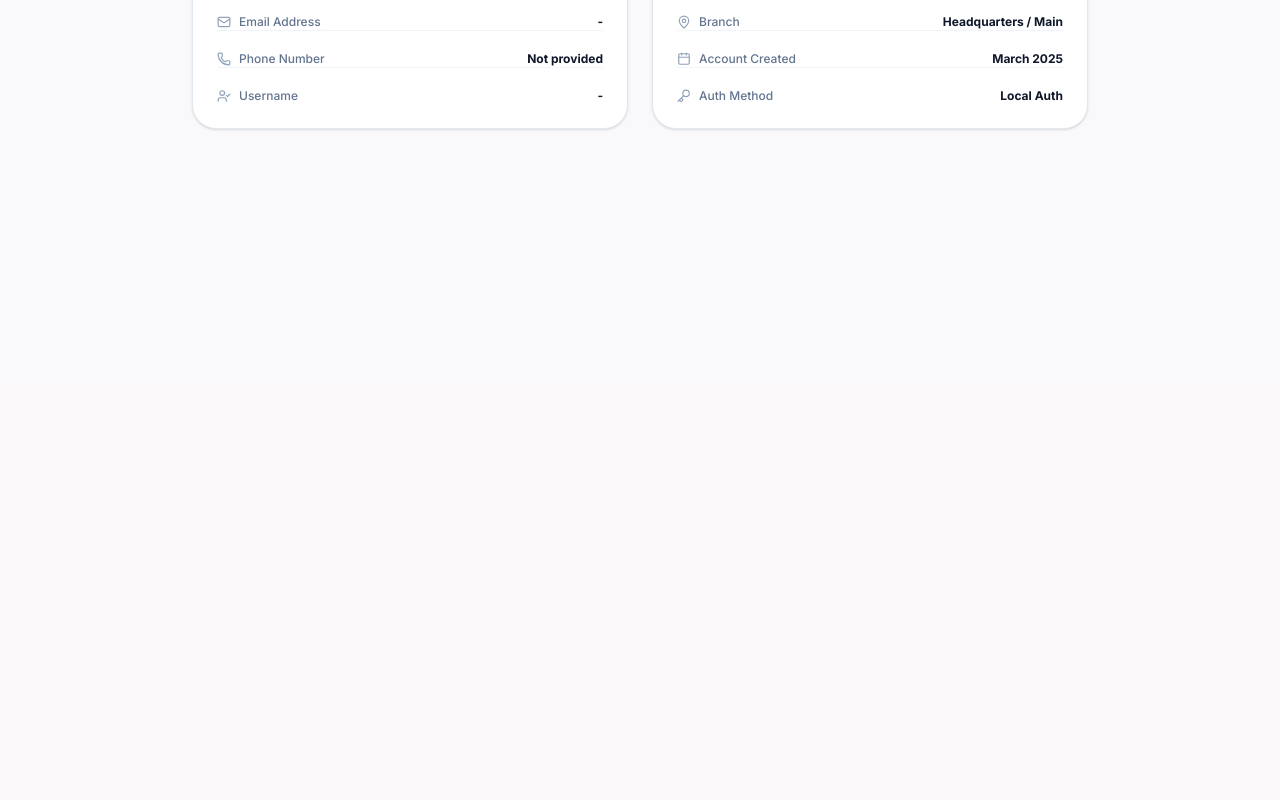
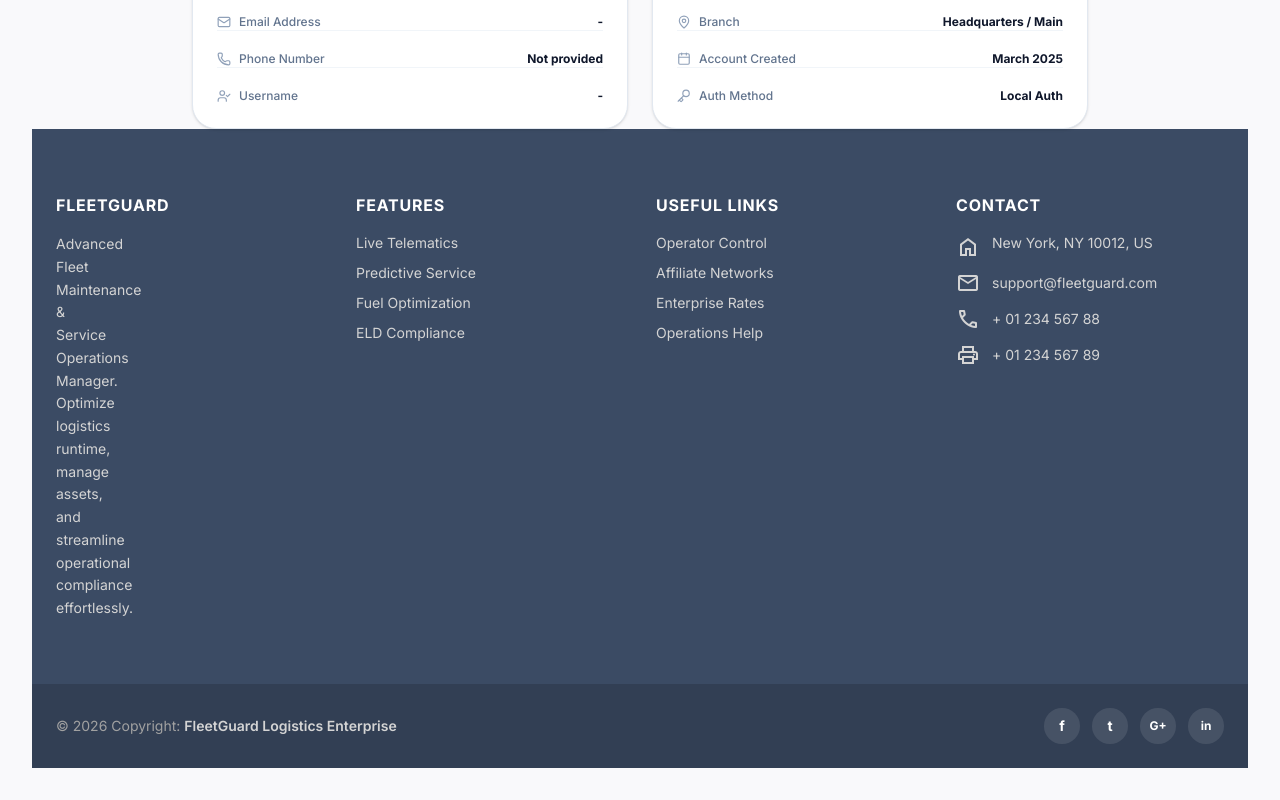
Before and after one commit to shettigarpratham6-web/FleetGuard, a Next.js app in the folder frontend/: page /profile in a window 1280 px wide. Shown: the part 414-1214 px from the top of the page. Before the commit the page ends 800 px from the top, so only its background shows below. Built offline with nearby package versions, Linux system fonts and the light colour scheme; no server answers.

Commit message:
footer added

```diff
--- a/frontend/src/app/driver/page.tsx
+++ b/frontend/src/app/driver/page.tsx
@@ -5,6 +5,7 @@ import { useRouter } from 'next/navigation';
 import LayoutWrapper from '@/components/LayoutWrapper';
 import { api } from '@/services/api';
 import { Notification, User } from '@/types';
+import Footer from '@/components/footer';
 
 export default function DriverDashboardPage() {
   const router = useRouter();
@@ -228,7 +229,9 @@ export default function DriverDashboardPage() {
             </div>
           </div>
         </div>
+        <div><Footer /></div>
       </div>
     </LayoutWrapper>
+
   );
 }
--- a/frontend/src/app/historical-records/page.tsx
+++ b/frontend/src/app/historical-records/page.tsx
@@ -6,6 +6,7 @@ import { useRouter } from 'next/navigation';
 import LayoutWrapper from '@/components/LayoutWrapper';
 import { api } from '@/services/api';
 import { mockHistoricalServices } from '@/data/mockDb';
+import Footer from '@/components/footer';
 
 export default function HistoricalRecordsPage() {
   const router = useRouter();
@@ -191,6 +192,7 @@ export default function HistoricalRecordsPage() {
             </div>
           </div>
         </div>
+        <div><Footer /></div>
       </div>
     </LayoutWrapper>
   );
--- a/frontend/src/app/login/page.tsx
+++ b/frontend/src/app/login/page.tsx
@@ -5,6 +5,7 @@ import Link from 'next/link';
 import { useRouter } from 'next/navigation';
 import { api } from '@/services/api';
 import GoogleButton from "@/components/GoogleButton";
+
 
 export default function LoginPage() {
   const router = useRouter();
--- a/frontend/src/app/profile/page.tsx
+++ b/frontend/src/app/profile/page.tsx
@@ -5,6 +5,7 @@ import { useRouter } from 'next/navigation';
 import { User, Mail, Phone, MapPin, Calendar, Shield, ArrowLeft, CheckCircle2, UserCheck, Key, RefreshCw } from 'lucide-react';
 import { api } from '@/services/api';
 import { User as UserType } from '@/types';
+import Footer from '@/components/footer';
 
 export default function ProfilePage() {
   const router = useRouter();
@@ -195,6 +196,7 @@ export default function ProfilePage() {
         </div>
 
       </div>
+      <div><Footer /></div>
     </div>
   );
 }
--- a/frontend/src/app/service-records/page.tsx
+++ b/frontend/src/app/service-records/page.tsx
@@ -6,6 +6,7 @@ import { useRouter } from 'next/navigation';
 import LayoutWrapper from '@/components/LayoutWrapper';
 import { api } from '@/services/api';
 import { Vehicle, ServiceRecord, User } from '@/types';
+import Footer from '@/components/footer';
 
 export default function ServiceRecordsPage() {
   const router = useRouter();
@@ -91,7 +92,7 @@ export default function ServiceRecordsPage() {
             <div className="p-4 border-b border-outline-variant/40">
               <div className="skeleton h-4 w-32 rounded" />
             </div>
-            {[1,2,3,4,5].map(i => (
+            {[1, 2, 3, 4, 5].map(i => (
               <div key={i} className="flex items-center gap-4 p-4 border-b border-outline-variant/30">
                 <div className="skeleton h-8 w-8 rounded-lg flex-shrink-0" />
                 <div className="flex-1 space-y-1.5">
@@ -244,7 +245,7 @@ export default function ServiceRecordsPage() {
             <table className="w-full text-left border-collapse" role="table" aria-label="Service records">
               <thead className="bg-surface-container-low border-b border-outline-variant/40 sticky top-0 z-10">
                 <tr>
-                  {['Vehicle #','Date','Mileage','Service Type','Mechanic/Shop','Cost','Status','Actions'].map((col, i) => (
+                  {['Vehicle #', 'Date', 'Mileage', 'Service Type', 'Mechanic/Shop', 'Cost', 'Status', 'Actions'].map((col, i) => (
                     <th
                       key={col}
                       className={`py-3.5 px-4 text-[11px] font-bold uppercase tracking-wider text-on-surface-variant ${i === 2 || i === 5 ? 'text-right' : ''} ${i === 7 ? 'text-right' : ''}`}
@@ -386,6 +387,7 @@ export default function ServiceRecordsPage() {
             </div>
           </div>
         </div>
+        <div><Footer /></div>
       </div>
     </LayoutWrapper>
   );
--- a/frontend/src/app/vehicles/create/page.tsx
+++ b/frontend/src/app/vehicles/create/page.tsx
@@ -5,7 +5,7 @@ import { useRouter } from 'next/navigation';
 import LayoutWrapper from '@/components/LayoutWrapper';
 import { api } from '@/services/api';
 import { Vehicle } from '@/types';
-
+import Footer from "@/components/footer"
 export default function CreateVehiclePage() {
   const router = useRouter();
 
@@ -315,6 +315,7 @@ export default function CreateVehiclePage() {
             </button>
           </div>
         </form>
+        <div><Footer /></div>
       </div>
     </LayoutWrapper>
   );
--- /dev/null
+++ b/frontend/src/components/footer.tsx
@@ -0,0 +1,142 @@
+import Link from "next/link";
+
+export default function Footer() {
+    const currentYear = new Date().getFullYear();
+
+    return (
+        <footer className="w-full bg-[#3b4b64] text-white/90 text-sm font-sans">
+            {/* Main Links Area */}
+            <div className="mx-auto max-w-7xl px-6 py-12 md:py-16">
+                <div className="grid grid-cols-1 gap-8 sm:grid-cols-2 md:grid-cols-4">
+
+                    {/* Column 1: Company Description */}
+                    <div className="space-y-4">
+                        <h2 className="text-base font-bold uppercase tracking-wider text-white">
+                            FleetGuard
+                        </h2>
+                        <p className="leading-relaxed text-neutral-300 max-w-xs">
+                            Advanced Fleet Maintenance & Service Operations Manager. Optimize logistics runtime, manage assets, and streamline operational compliance effortlessly.
+                        </p>
+                    </div>
+
+                    {/* Column 2: Products / Features */}
+                    <div className="space-y-4">
+                        <h2 className="text-base font-bold uppercase tracking-wider text-white">
+                            Features
+                        </h2>
+                        <ul className="space-y-2.5">
+                            <li>
+                                <Link href="/telematics" className="text-neutral-300 hover:text-white transition-colors">
+                                    Live Telematics
+                                </Link>
+                            </li>
+                            <li>
+                                <Link href="/maintenance" className="text-neutral-300 hover:text-white transition-colors">
+                                    Predictive Service
+                                </Link>
+                            </li>
+                            <li>
+                                <Link href="/fuel-tracking" className="text-neutral-300 hover:text-white transition-colors">
+                                    Fuel Optimization
+                                </Link>
+                            </li>
+                            <li>
+                                <Link href="/compliance" className="text-neutral-300 hover:text-white transition-colors">
+                                    ELD Compliance
+                                </Link>
+                            </li>
+                        </ul>
+                    </div>
+
+                    {/* Column 3: Useful Links */}
+                    <div className="space-y-4">
+                        <h2 className="text-base font-bold uppercase tracking-wider text-white">
+                            Useful Links
+                        </h2>
+                        <ul className="space-y-2.5">
+                            <li>
+                                <Link href="/dashboard" className="text-neutral-300 hover:text-white transition-colors">
+                                    Operator Control
+                                </Link>
+                            </li>
+                            <li>
+                                <Link href="/partners" className="text-neutral-300 hover:text-white transition-colors">
+                                    Affiliate Networks
+                                </Link>
+                            </li>
+                            <li>
+                                <Link href="/pricing" className="text-neutral-300 hover:text-white transition-colors">
+                                    Enterprise Rates
+                                </Link>
+                            </li>
+                            <li>
+                                <Link href="/help" className="text-neutral-300 hover:text-white transition-colors">
+                                    Operations Help
+                                </Link>
+                            </li>
+                        </ul>
+                    </div>
+
+                    {/* Column 4: Contact Details (Using Material Symbols from your Layout) */}
+                    <div className="space-y-4">
+                        <h2 className="text-base font-bold uppercase tracking-wider text-white">
+                            Contact
+                        </h2>
+                        <ul className="space-y-3 text-neutral-300">
+                            <li className="flex items-start gap-3">
+                                <span className="material-symbols-outlined text-[20px] shrink-0 mt-0.5 select-none">home</span>
+                                <span>New York, NY 10012, US</span>
+                            </li>
+                            <li className="flex items-center gap-3">
+                                <span className="material-symbols-outlined text-[20px] shrink-0 select-none">mail</span>
+                                <a href="mailto:support@fleetguard.com" className="hover:text-white transition-colors">
+                                    support@fleetguard.com
+                                </a>
+                            </li>
+                            <li className="flex items-center gap-3">
+                                <span className="material-symbols-outlined text-[20px] shrink-0 select-none">call</span>
+                                <span>+ 01 234 567 88</span>
+                            </li>
+                            <li className="flex items-center gap-3">
+                                <span className="material-symbols-outlined text-[20px] shrink-0 select-none">print</span>
+                                <span>+ 01 234 567 89</span>
+                            </li>
+                        </ul>
+                    </div>
+
+                </div>
+            </div>
+
+            {/* Bottom Sub-Footer Bar */}
+            <div className="w-full bg-[#323f54] py-6">
+                <div className="mx-auto max-w-7xl px-6 flex flex-col md:flex-row items-center justify-between gap-4">
+
+                    {/* Copyright text */}
+                    <div className="text-neutral-400 text-xs sm:text-sm text-center md:text-left">
+                        © {currentYear} Copyright:{" "}
+                        <Link href="/" className="font-semibold text-neutral-300 hover:text-white transition-colors">
+                            FleetGuard Logistics Enterprise
+                        </Link>
+                    </div>
+
+                    {/* Social Network Icon Anchors */}
+                    <div className="flex items-center gap-3">
+                        <a href="#" className="flex h-9 w-9 items-center justify-center rounded-full bg-white/10 hover:bg-white/20 text-white transition-all" aria-label="Facebook">
+                            <i className="inline-block font-sans font-bold not-italic text-sm">f</i>
+                        </a>
+                        <a href="#" className="flex h-9 w-9 items-center justify-center rounded-full bg-white/10 hover:bg-white/20 text-white transition-all" aria-label="Twitter">
+                            <i className="inline-block font-sans font-bold not-italic text-sm">t</i>
+                        </a>
+                        <a href="#" className="flex h-9 w-9 items-center justify-center rounded-full bg-white/10 hover:bg-white/20 text-white transition-all" aria-label="Google">
+                            <i className="inline-block font-sans font-bold not-italic text-xs">G+</i>
+                        </a>
+                        <a href="#" className="flex h-9 w-9 items-center justify-center rounded-full bg-white/10 hover:bg-white/20 text-white transition-all" aria-label="LinkedIn">
+                            <i className="inline-block font-sans font-bold not-italic text-xs">in</i>
+                        </a>
+                    </div>
+
+                </div>
+            </div>
+        </footer>
+    );
+}
```
Also changed, not shown: frontend/src/app/dashboard/page.tsx (+11 -5 lines), frontend/src/app/maintenance-queue/page.tsx (+5 -4 lines), frontend/src/app/predictive-risk/page.tsx (+4 -4 lines).
